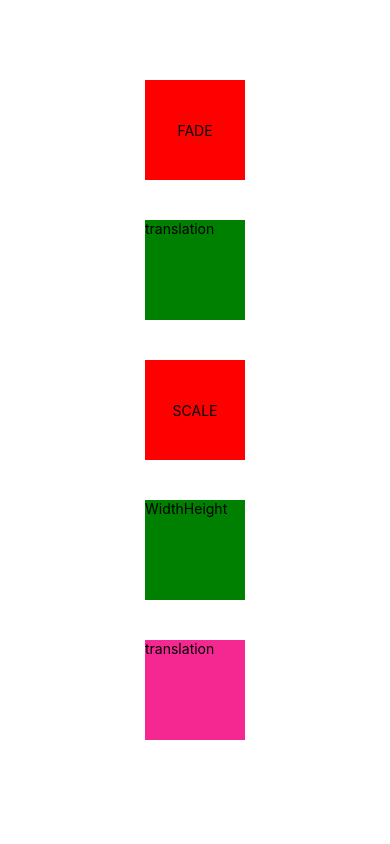
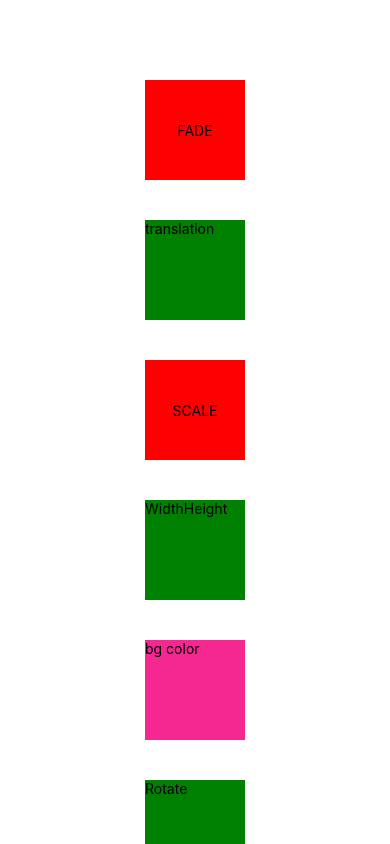
Before and after one commit to ValentinaFediakova/css-animation-for-react-native, a React Native app: screen / in a window 390 px wide. Built offline with nearby package versions, Linux system fonts and the light colour scheme.

Commit message:
add rotate animation

```diff
--- a/App.js
+++ b/App.js
@@ -1,38 +1,51 @@
 import { StatusBar } from "expo-status-bar";
-import { StyleSheet, Text, View } from "react-native";
+import { StyleSheet, Text, View, SafeAreaView, ScrollView } from "react-native";
 import { useState } from "react";
 import { Fade } from "./examples/Fade/Fade";
 import { Translation } from "./examples/Translation/Translation";
 import { Scale } from "./examples/Scale/Scale";
 import { WidthHeight } from "./examples/WidthHeight/WidthHeight";
 import { Color } from "./examples/Color/Color";
+import { Rotate } from "./examples/Rotate/Rotate";
 
 export default function App() {
   const [translationLayoutPosition, setTranslationLayoutPosition] = useState(
     {}
   );
   return (
+    <SafeAreaView style={styles.mainContainer}>
+      <ScrollView>
         <View style={styles.container}>
           <View style={styles.box}>
-        <Fade onSetTranslationLayoutPosition={setTranslationLayoutPosition} />
+            <Fade
+              onSetTranslationLayoutPosition={setTranslationLayoutPosition}
+            />
             {translationLayoutPosition.y !== undefined && (
-          <Translation translationLayoutPosition={translationLayoutPosition} />
+              <Translation
+                translationLayoutPosition={translationLayoutPosition}
+              />
             )}
           </View>
           <Scale />
           <WidthHeight />
           <Color />
+          <Rotate />
         </View>
+      </ScrollView>
+    </SafeAreaView>
   );
 }
 
 const styles = StyleSheet.create({
+  mainContainer: {
+    flex: 1,
+  },
   container: {
-    flex: 1,
     backgroundColor: "#fff",
     alignItems: "center",
     paddingTop: 40,
     position: "relative",
+    marginBottom: 40,
   },
   box: {
     position: "relative",
--- a/examples/Color/Color.js
+++ b/examples/Color/Color.js
@@ -14,14 +14,8 @@ export const Color = () => {
   };
 
   const boxInterpolate = animateBackground.interpolate({
-    inputRange: [0.0, 0.2, 0.8, 0.9, 1.0],
-    outputRange: [
-      "rgb(245, 40, 145)",
-      "rgb(39, 245, 183)",
-      "rgba(54, 245, 39, 1)",
-      "rgba(187, 245, 39, 1)",
-      "rgba(245, 187, 39, 1)",
-    ],
+    inputRange: [0.0, 0.25, 0.5, 0.75, 1.0],
+    outputRange: ["rgb(245, 40, 145)", "blue", "orange", "green", "gray"],
   });
 
   const boxAnimatedStyles = {
@@ -31,7 +25,7 @@ export const Color = () => {
   return (
     <Animated.View style={[styles.animatedContainer, boxAnimatedStyles]}>
       <Pressable style={styles.container} onPress={startBoxAnimation}>
-        <Text>translation</Text>
+        <Text>bg color</Text>
       </Pressable>
     </Animated.View>
   );
--- /dev/null
+++ b/examples/Rotate/Rotate.js
@@ -0,0 +1,43 @@
+import React, { useRef } from "react";
+import { Text, StyleSheet, View, Animated, Pressable } from "react-native";
+
+export const Rotate = () => {
+  const animation = useRef(new Animated.Value(0)).current;
+
+  const animationInterpolate = animation.interpolate({
+    inputRange: [0, 40],
+    outputRange: ["0deg", "40deg"],
+  });
+
+  const animationStale = {
+    transform: [{ rotate: animationInterpolate }],
+  };
+
+  const startAnimation = () => {
+    Animated.timing(animation, {
+      toValue: 40,
+      duration: 1000,
+    }).start();
+  };
+
+  return (
+    <Animated.View style={[styles.animatedContainer, animationStale]}>
+      <Pressable onPress={startAnimation}>
+        <Text>Rotate</Text>
+      </Pressable>
+    </Animated.View>
+  );
+};
+
+const styles = StyleSheet.create({
+  container: {
+    flex: 1,
+    width: "100%",
+  },
+  animatedContainer: {
+    backgroundColor: "green",
+    width: 100,
+    height: 100,
+    marginTop: 40,
+  },
+});
```
Also changed, not shown: 1 other file (tests, documents, lock files or other folders). Lines whose indentation alone changed are shown as unchanged.
